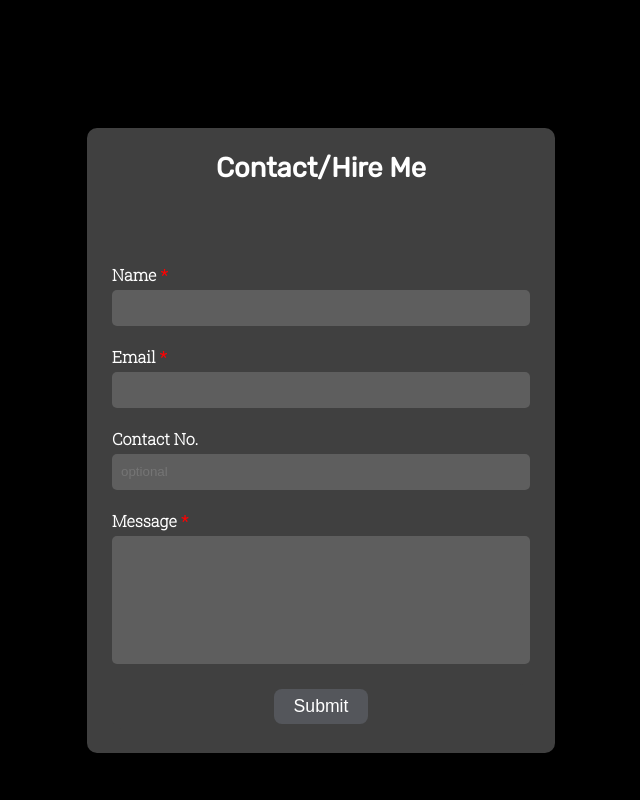
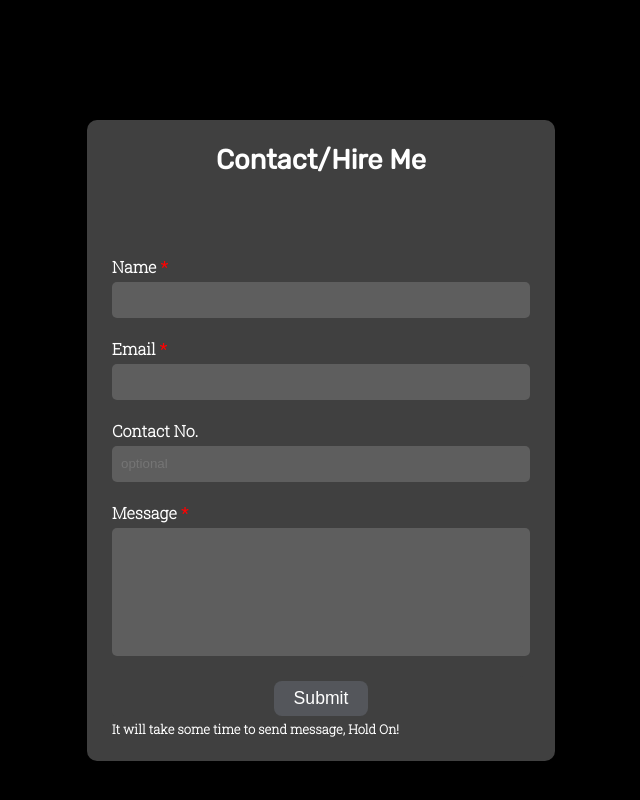
Before and after one commit to shubham-20120/my-portfolio, a React app: page / in a window 1280 px wide. Shown: the part 3664-4464 px from the top of the page, without its empty margins (319-959 px from the left). Built offline with nearby package versions, Linux system fonts and the light colour scheme.

Commit message:
heroku deploy

```diff
--- a/public/index.html
+++ b/public/index.html
@@ -2,14 +2,14 @@
 <html lang="en">
   <head>
     <meta charset="utf-8" />
-    <link rel="icon" href="%PUBLIC_URL%/favicon.ico" />
+    <link href="./favicon.png" />
     <meta name="viewport" content="width=device-width, initial-scale=1" />
     <meta name="theme-color" content="#000000" />
     <meta
       name="description"
       content="Web site created using create-react-app"
     />
-    <link rel="apple-touch-icon" href="%PUBLIC_URL%/logo192.png" />
+    <link rel="apple-touch-icon" href="./favicon.png" />
     <!--
       manifest.json provides metadata used when your web app is installed on a
       user's mobile device or desktop. See https://developers.google.com/web/fundamentals/web-app-manifest/
--- a/src/components/CSS/ContactForm.css
+++ b/src/components/CSS/ContactForm.css
@@ -91,6 +91,13 @@
   background: rgb(64, 64, 64);
   border-radius: 10px;
 }
+.finalmessage {
+  display: block;
+  font-size: 0.8rem;
+  flex-wrap: wrap;
+  margin: auto;
+  background: rgb(64, 64, 64);
+}
 @media only screen and (max-device-width: 675px) {
   .contact-input,
   .contact-textarea {
--- a/src/components/JS/ContactForm.js
+++ b/src/components/JS/ContactForm.js
@@ -26,7 +26,7 @@ const ContactForm = () => {
     // console.log('started waiting for response.json')
     let result = await response.json();
     // console.log('result for response.json: ', result);
-    // alert(result.status);
+    alert(result.status);
   };
   return (
     <div className='contact-main' id='contact'>
@@ -50,6 +50,7 @@ const ContactForm = () => {
       </div>
       <div className="contact-btn-div"><button type="submit" className='contact-btn'>{status}</button>
       </div>
+      <div className="finalmessage">It will take some time to send message, Hold On!</div>
     </form>
     </div>
   );
```
Also changed, not shown: build/asset-manifest.json, build/favicon.ico (deleted), build/favicon.png (added), build/index.html, public/favicon.ico (deleted), public/favicon.png (added), 8 other files.
